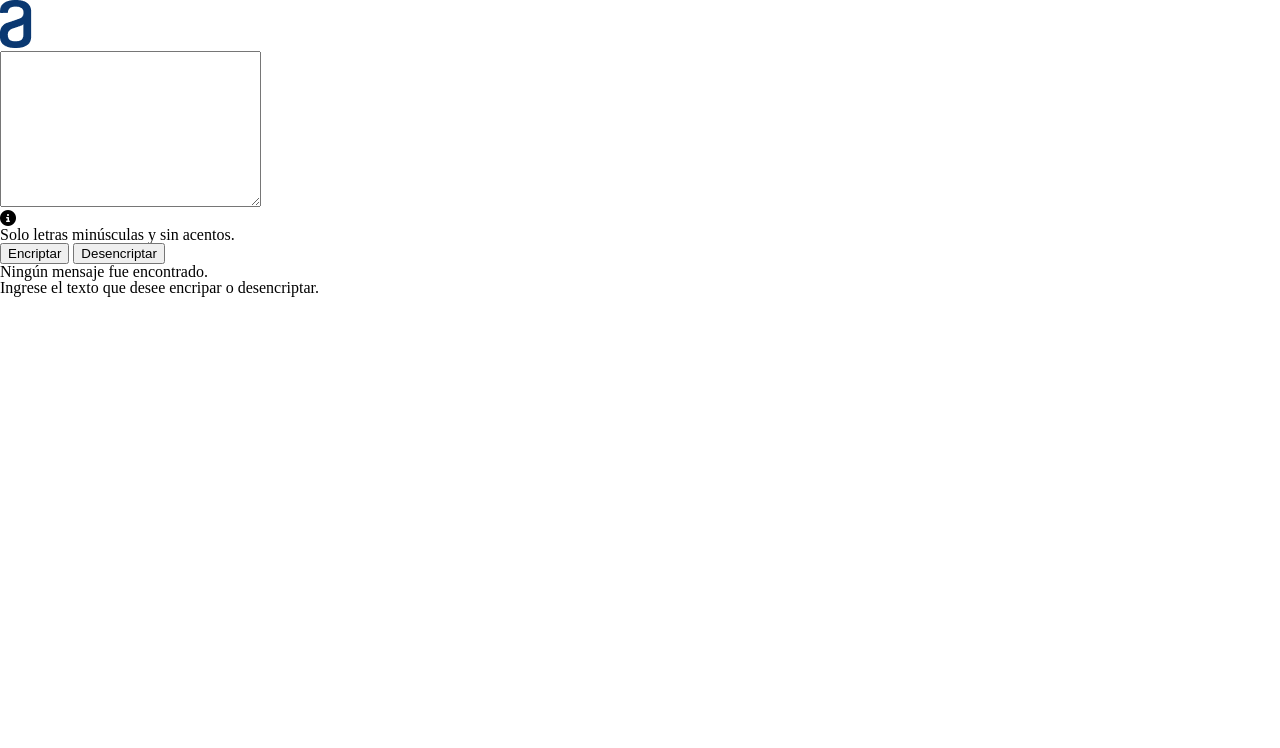
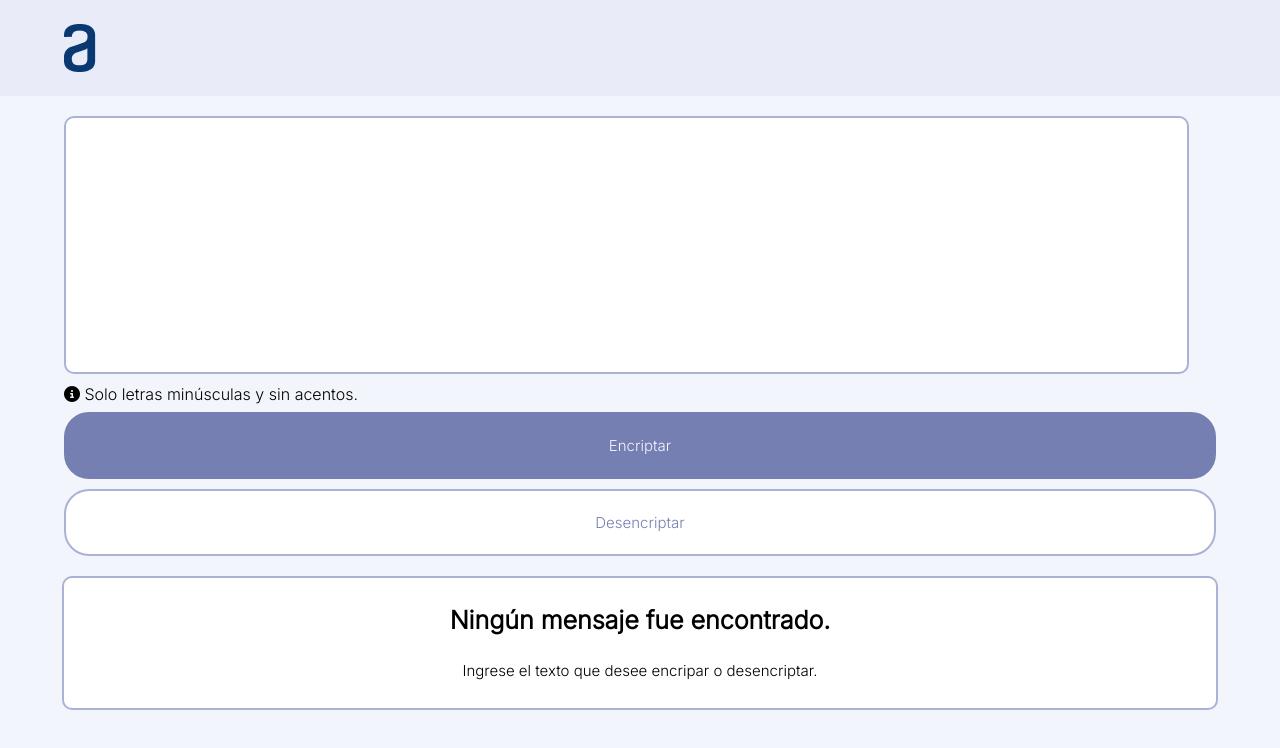
Before and after one commit to MangaCodeCrafter/EnctriptadorTexto, a plain HTML site: page index.html in a window 1280 px wide. Drawn offline with Linux system fonts and the light colour scheme.

Commit message:
Estilos pre encriptado terminados

```diff
--- a/index.html
+++ b/index.html
@@ -4,35 +4,40 @@
     <meta charset="UTF-8">
     <meta http-equiv="X-UA-Compatible" content="IE=edge">
     <meta name="viewport" content="width=device-width, initial-scale=1.0">
+    <link href="https://fonts.googleapis.com/css2?family=Inter:wght@300&display=swap" rel="stylesheet">
     <link rel="stylesheet" href="reset.css">
     <link rel="stylesheet" href="style.css">
     <title>Document</title>
 </head>
 <body>
     <header>
-        <img src="Imagenes/Logo.png" alt="Logo encriptador alura">
+        <img class="logo" src="Imagenes/Logo.png" alt="Logo encriptador alura">
     </header>
 
     <main>
-        <section>
+        <section class="encriptar">
             <div class="text">
-                <textarea name="" id="" cols="30" rows="10"></textarea>
+                <textarea name="" id=""></textarea>
             </div>
         </section>
 
-        <section>
-            <i class="fa-solid fa-circle-info"></i>
-            <p>Solo letras minúsculas y sin acentos.</p>
+        <section class="informacion">
+            <div class="informacion-oracion">
+                <i class="fa-solid fa-circle-info"></i>
+                <p>Solo letras minúsculas y sin acentos.</p>
+            </div>
         </section>
 
-        <section>
-            <button>Encriptar</button>
-            <button>Desencriptar</button>
+        <section class="botones">
+            <button class="boton-encriptar">Encriptar</button>
+            <button class="boton-desencriptar">Desencriptar</button>
         </section>
 
-        <section>
-            <p>Ningún mensaje fue encontrado.</p>
-            <p>Ingrese el texto que desee encripar o desencriptar.</p>
+        <section class="resultado">
+            <div class="resultado-incompleto">
+                <p class="resultado-aviso">Ningún mensaje fue encontrado.</p>
+                <p class="resultado-pedido">Ingrese el texto que desee encripar o desencriptar.</p>
+            </div>
         </section>
     </main>
 
--- a/style.css
+++ b/style.css
@@ -0,0 +1,145 @@
+/* Generales */
+
+:root{
+    --Light-blue-100: #F3F5FC;
+    --Light-blue-200: #EFF1FA;
+    --Light-blue-300: #E9ECF8;
+    --Light-blue-400: #aab2d5;
+    --Light-blue-500: #757FB2;
+}
+
+*{
+    font-family: 'Inter', sans-serif;
+}
+
+body {
+    background: var(--Light-blue-100);
+}
+
+
+/* Encabezado */
+
+
+header {
+    background-color: var(--Light-blue-300);
+    height: 96px;
+}
+
+.logo{
+position: absolute;
+left: 5%;
+top: 24px;
+}
+
+
+/* Cuerpo */
+
+
+main {
+    position: relative;
+    margin: 0 auto;
+}
+
+
+/* Area de escritura */
+
+
+.encriptar{
+    margin: 20px 0 10px;
+}
+
+.text{
+    width: 90%;
+    margin: 0 auto;
+}
+
+.encriptar textarea {
+    position: relative;
+    border: 2px solid var(--Light-blue-400);
+    border-radius: 10px;
+    width: 97%;
+    height: 250px;
+    resize: none;
+    font-size: 15px;
+}
+
+
+/* Información */
+
+
+.informacion{
+    margin: 20px 0 10px;
+    margin: 0 auto;
+    width: 90%;
+}
+
+.informacion p {
+    display: inline-block;
+}
+
+
+/* Botones */
+
+
+.botones{
+    margin: 20px 0 10px;
+    margin: 0 auto;
+    width: 90%;
+}
+
+.botones button{
+    width: 100%;
+    height: 67px;
+    margin-top: 10px;
+    border-radius: 25px;
+    border: 2px solid var(--Light-blue-400);
+    background-color: var(--Light-blue-300);
+    font-size: 15px;
+    transition: 0.3s;
+    cursor: pointer;
+}
+
+.botones .boton-encriptar {
+    background-color: var(--Light-blue-500);
+    border: 2px solid var(--Light-blue-500);
+    color: var(--Light-blue-100);
+}
+
+.botones .boton-desencriptar {
+    color: var(--Light-blue-500);
+    background-color: #FFFFFF;
+}
+
+.botones button:active {
+    transform: scale(0.9);
+}
+
+
+/* Resultado */
+
+
+.resultado{
+    margin: 20px auto;
+    width: 90%;
+    height: 100%;
+    border: 2px solid var(--Light-blue-400);
+    border-radius: 10px;
+    background-color: #FFFFFF;
+}
+
+.resultado-incompleto{
+    margin: 20px 10px;
+}
+
+.resultado-aviso{
+    margin: 30px 0;
+    font-weight: bold;
+    font-size: 25px;
+    text-align: center;
+}
+
+.resultado-pedido{
+    margin: 30px 0;
+    text-align: center;
+    font-size: 15px;
+}
```
